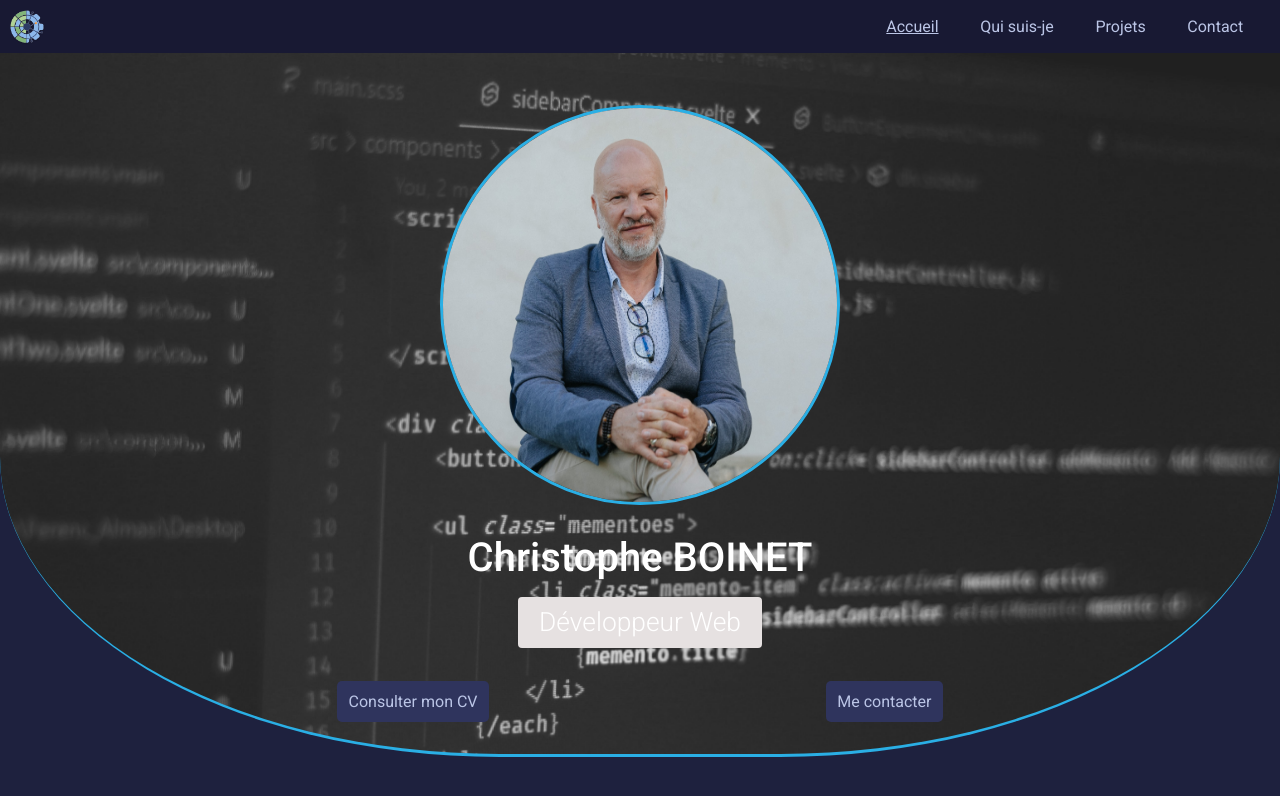
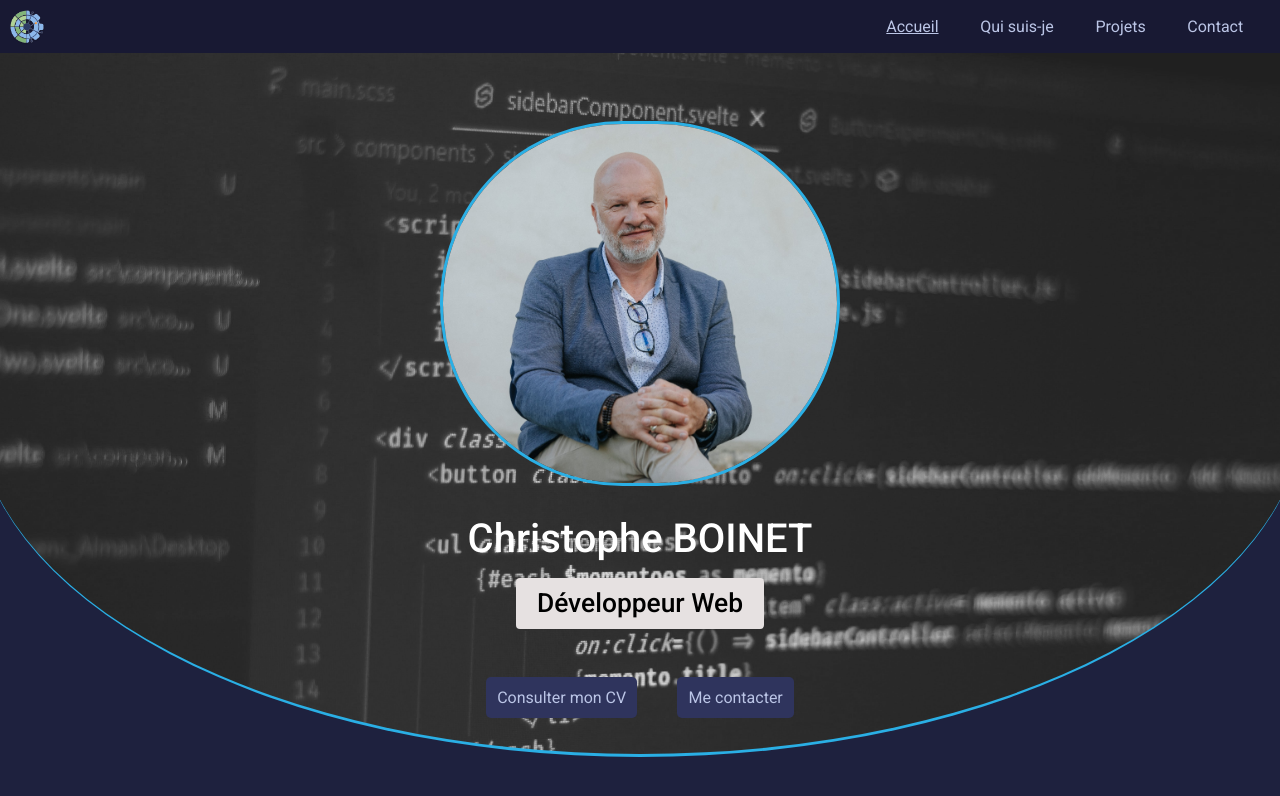
Before and after one commit to cboinet/Portfolio_CB, a React (Create React App) app in the folder client/: page / in a window 1280 px wide. Shown: the top 796 px of the page. Built offline with nearby package versions, Linux system fonts and the light colour scheme.

Commit message:
update css accueil

```diff
--- a/client/src/assets/css/accueil.css
+++ b/client/src/assets/css/accueil.css
@@ -1,17 +1,30 @@
 .accueil_container{
-  height: 90vh;
+  height: 100vh;
+  width: calc(100% + 50px);
   display: flex;
   flex-direction: column;
-  justify-content: flex-start;
+  justify-content: center;
   align-items: center;
   color : var(--font-color1);
   background-image: url('../../assets/img/fond.jpg');
   background-size: cover;
   background-repeat:no-repeat;
   text-align: center;
-  border-bottom-right-radius: 600px 200px;
-  border-bottom-left-radius: 600px 200px;
   border-bottom: 3px solid var(--font-color2);
+  transform: translateX(-25px);
+  position: relative;
+  overflow: hidden;
+}
+
+.accueil_container::after {
+  content: '';
+  position: absolute;
+  top: 0;
+  left: 0;
+  bottom: 0;
+  right: 0;
+  background-color: var(--primary-color); ;
+  opacity: 0;
 }
 
 .accueil_container .accueil_intro{
@@ -27,18 +40,16 @@
   font-size: calc(var(--font-size) * 3.4);
   color: white;
   margin: 0.6em;
-
 }
 
 .accueil_intro h2{
-  font-weight: 300;
-  color: white;
+  font-weight: 500;
+  color: black;
   font-size: calc(var(--font-size) * 2.2);
   padding: 0.5em 0.7em;
   background-color: rgb(230, 225, 225);
   border-radius: 4px;
 }
-
 
 .accueil_intro .moi{
   width: 210px;
@@ -52,22 +63,20 @@
 .accueil_container .actionbutton_container{
   display: flex;
   flex-direction: row;
-  justify-content: space-evenly;
+  justify-content: center;
   align-items: center;
+  gap: 20px;
   width: 100%;
-  margin: 2em;
+  margin-top: 2em;
 }
 
 
 @media screen and (min-width: 800px){
   .accueil_container{
-    background-image: url('../../assets/img/fond.jpg');
-    background-size: cover;
-    background-repeat:no-repeat;
     margin: 0;
     height: 88vh;
-    border-bottom-right-radius: 500px 300px;
-    border-bottom-left-radius: 500px 300px;
+    border-bottom-right-radius: 50%;
+    border-bottom-left-radius: 50%;
   }
 
   .accueil_container .accueil_intro{
@@ -95,8 +104,9 @@
   }
 
   .accueil_container .actionbutton_container{
-    margin-top: 0.8em;
-    justify-content: space-evenly;
+    gap: 40px;
+    margin-top: 3em;
+
   }
 
 
--- a/client/src/assets/index.css
+++ b/client/src/assets/index.css
@@ -24,4 +24,5 @@
 #root{
   min-height: 100vh;
   background-color: var(--secondary-color);
+  overflow-x: hidden;
 }
--- a/client/src/components/Accueil.jsx
+++ b/client/src/components/Accueil.jsx
@@ -13,11 +13,12 @@ export default function Accueil() {
         <img src={moi2} className="moi" alt="moi" />
         <h1>Christophe BOINET</h1>
         <h2>Développeur Web</h2>
+        <div className="actionbutton_container">
+          <ActionButton role="Consulter mon CV" className="action" />
+          <ActionButton role="Me contacter" className="action" />
+        </div>
       </div>
-      <div className="actionbutton_container">
-        <ActionButton role="Consulter mon CV" className="action" />
-        <ActionButton role="Me contacter" className="action" />
-      </div>
+
     </section>
   );
 };
--- a/client/src/components/Apropos.jsx
+++ b/client/src/components/Apropos.jsx
@@ -2,16 +2,21 @@ import React from "react";
 import "../assets/css/apropos.css";
 import Skill from "./Skill";
 import ActionButton from "./ActionButton";
+import moi2 from "../assets/img/moi2.jpg";
 
 
 export default function Apropos() {
   return (
     <section className="apropos_container">
       <div className="apropos_present">
-        <h1>Qui suis-je ?</h1>
-        <p>Après plus de 20 ans dans le management de la Qualité et une expérience comme thérapeute, j'ai décidé de me reconvertir pour devenir Développeur Web.</p>
-        <p>Je suis acuellement en formation intensive à la Wild Code School et à la recherche d'un stage de 4 à 6 mois <output></output> d'une alternance de 12 mois</p>
-        <p>💡 J'ai à coeur d'apprendre et de comprendre et suis conscient des nombreux défis qui m'attendent. 💡</p>
+        <img src={moi2} className="moi2" alt="moi" />
+
+        <div className="apropos_text">
+          <h1>Qui suis-je ?</h1>
+          <p>Après plus de 20 ans dans le management de la Qualité et une expérience comme thérapeute, j'ai décidé de me reconvertir pour devenir Développeur Web.</p>
+          <p>Je suis acuellement en formation intensive à la Wild Code School et à la recherche d'un stage de 4 à 6 mois <output></output> d'une alternance de 12 mois</p>
+          <p>💡 J'ai à coeur d'apprendre, de comprendre et suis conscient des nombreux défis qui m'attendent. 💡</p>
+        </div>
       </div>
 
       <div className="skills_hard">
```
